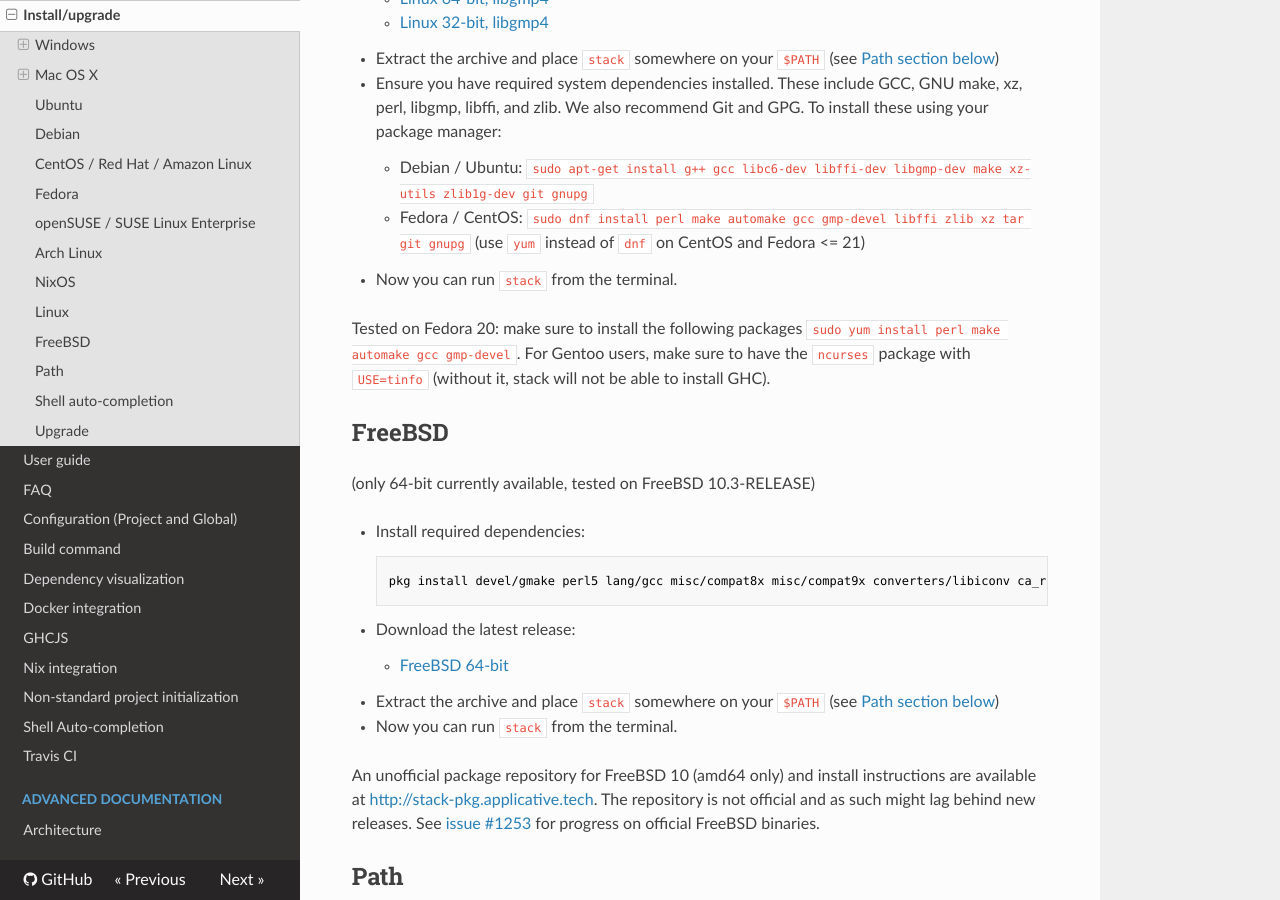
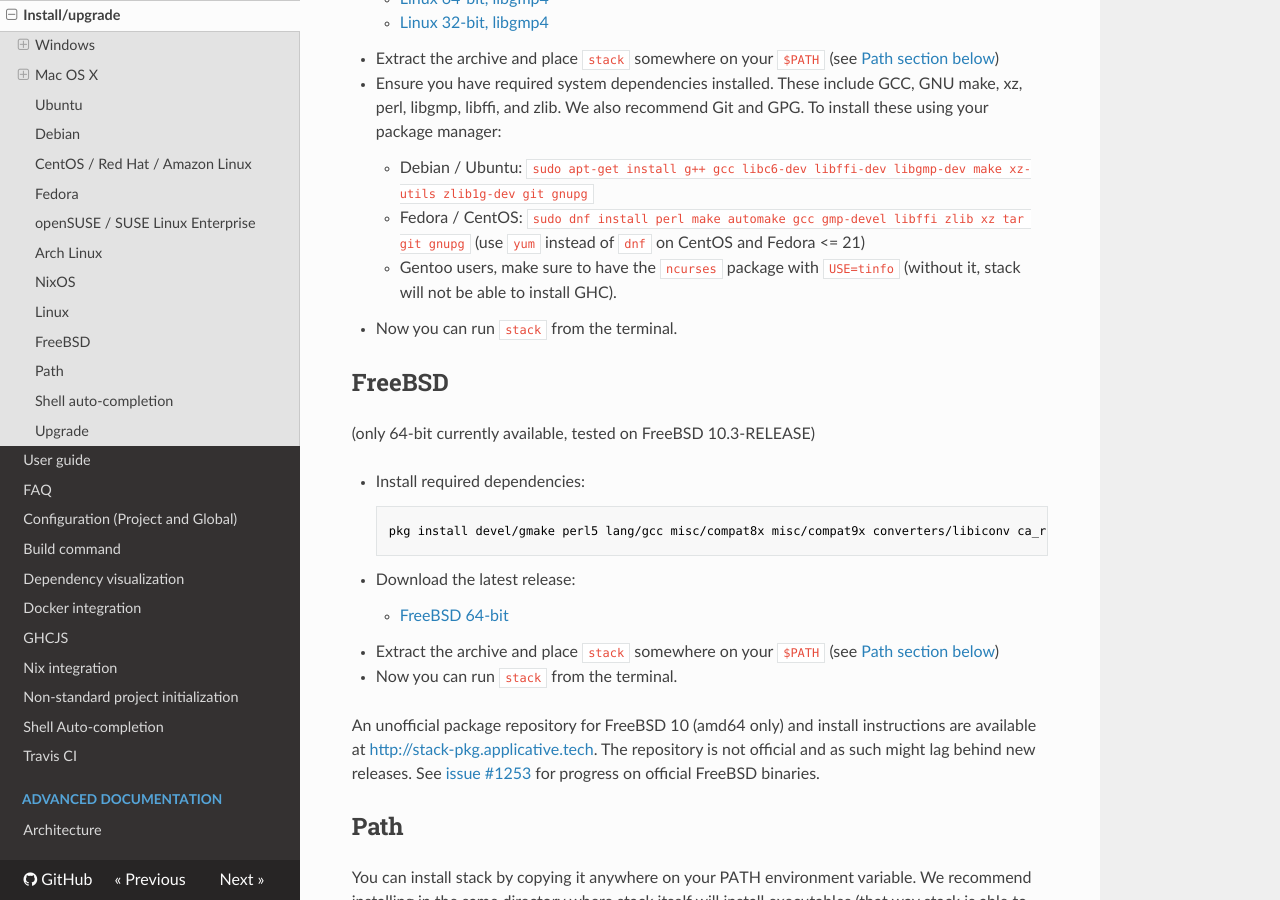
Before and after one commit to commercialhaskell/stack, an MkDocs documentation site: the page built from doc/install_and_upgrade.md, in a window 1280 px wide and 900 px high, scrolled down 6199 px. Built offline with MkDocs 1.6.1, drawn with Linux system fonts in a browser that asks for light colours; nearby versions of some CDN libraries; old or Windows-style settings are respelled for this version of MkDocs.

Commit message:
Update install_and_upgrade.md

```diff
--- a/doc/install_and_upgrade.md
+++ b/doc/install_and_upgrade.md
@@ -267,11 +267,9 @@
 * Ensure you have required system dependencies installed.  These include GCC, GNU make, xz, perl, libgmp, libffi, and zlib.  We also recommend Git and GPG.  To install these using your package manager:
     * Debian / Ubuntu: `sudo apt-get install g++ gcc libc6-dev libffi-dev libgmp-dev make xz-utils zlib1g-dev git gnupg`
     * Fedora / CentOS: `sudo dnf install perl make automake gcc gmp-devel libffi zlib xz tar git gnupg` (use `yum` instead of `dnf` on CentOS and Fedora <= 21)
+    * Gentoo users, make sure to have the `ncurses` package with `USE=tinfo` (without it, stack will not be able to install GHC).
 
 * Now you can run `stack` from the terminal.
-
-Tested on Fedora 20: make sure to install the following packages `sudo yum install perl make automake gcc gmp-devel`.
-For Gentoo users, make sure to have the `ncurses` package with `USE=tinfo` (without it, stack will not be able to install GHC).
 
 ## FreeBSD
 
```
